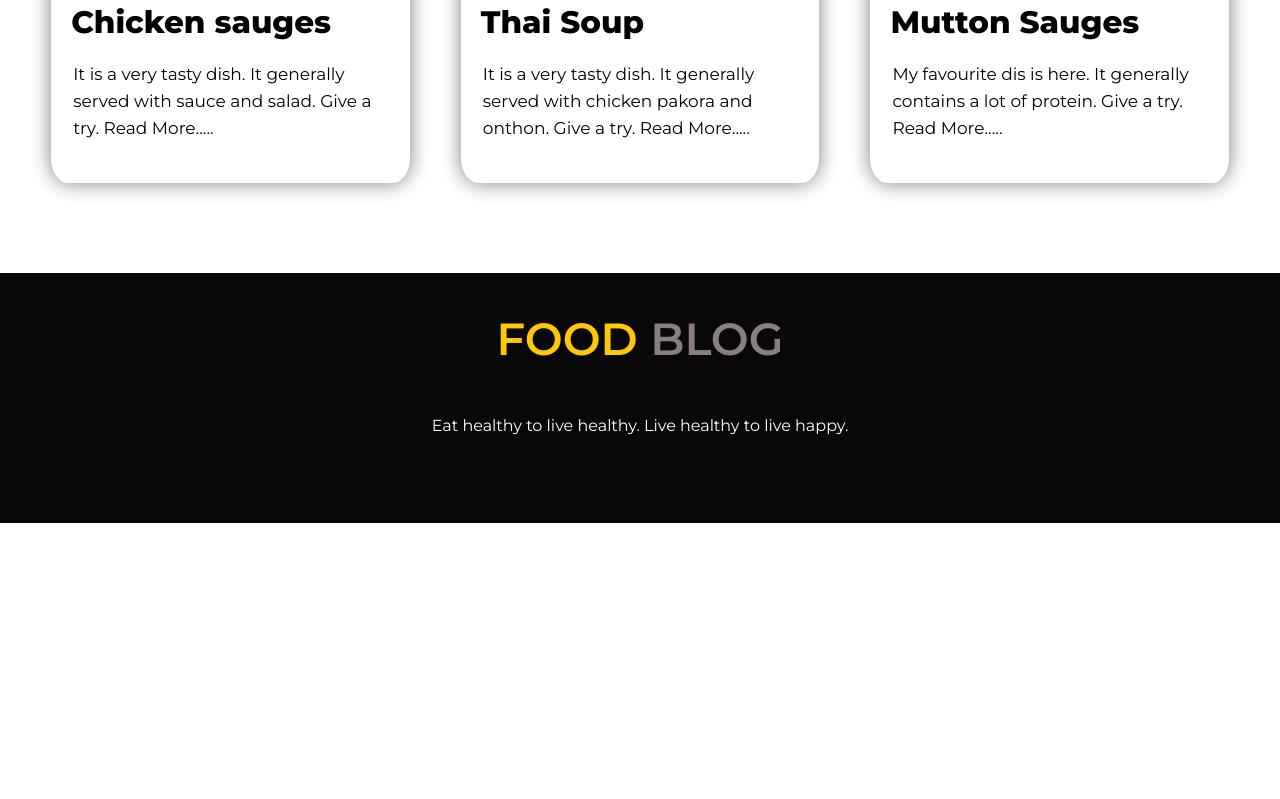
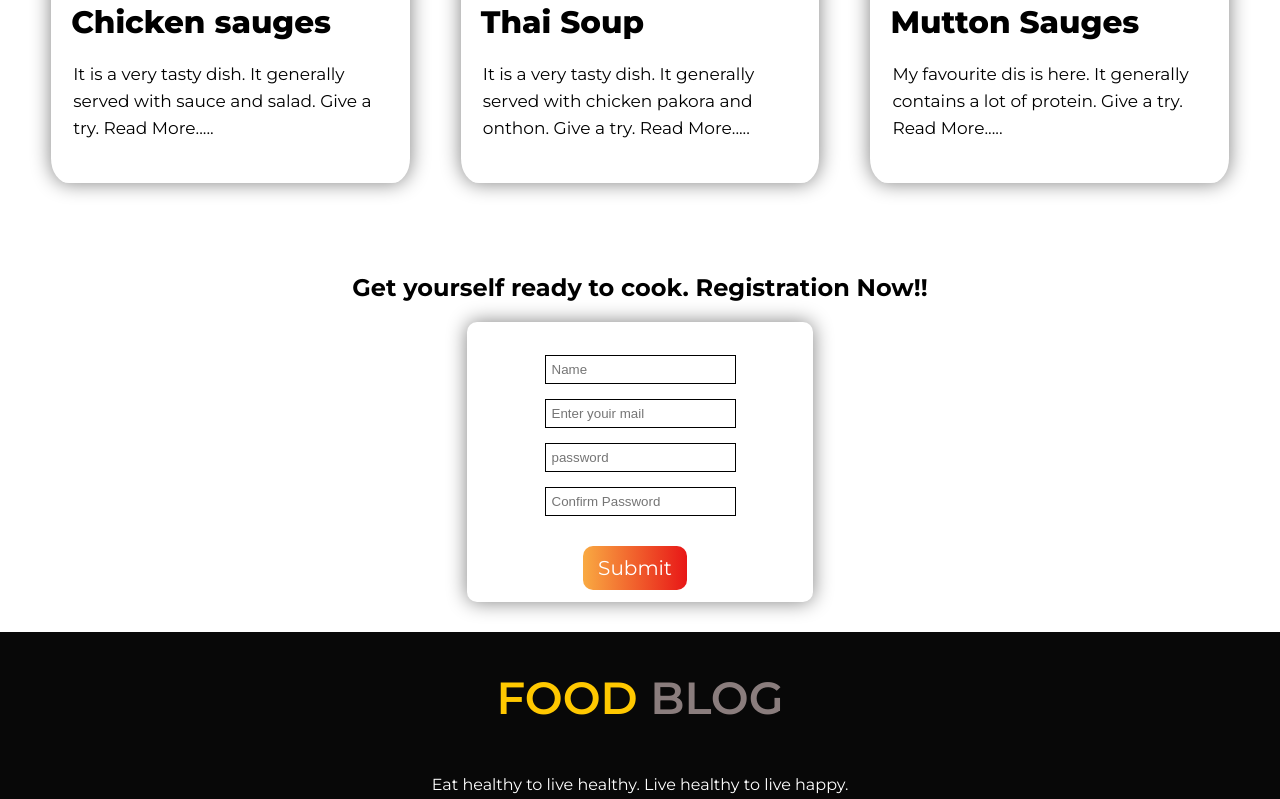
Before and after one commit to NandyAkash/Food_blog, a plain HTML site: page index.html in a window 1280 px wide. Shown: the part 1982-2781 px from the top of the page. Before the commit the page ends 2505 px from the top, so only its background shows below. Drawn offline with Linux system fonts and the light colour scheme.

Commit message:
final-add

```diff
--- a/index.html
+++ b/index.html
@@ -54,6 +54,17 @@
             </div>
         </div>
     </section>
+    <section class="form-sec">
+        <h1>Get yourself ready to cook. Registration Now!!</h1>
+        <div class="form">
+            <input class="text-one" type="text" placeholder="Name"><br>
+            <input type="email" placeholder="Enter youir mail"><br>
+            <input type="password" placeholder="password"><br>
+            <input class="text-last" type="password" placeholder="Confirm Password"><br>
+            <a class="button-sub" href="#">Submit</a>
+        </div>
+
+    </section>
     <footer>
         <h1><span class="color">FOOD</span> BLOG</h1>
         <p>Eat healthy to live healthy. Live healthy to live happy.</p>
--- a/style.css
+++ b/style.css
@@ -76,6 +76,7 @@ section {
   margin-bottom: 70px;
   margin-left: 5%;
   font-size: 22px;
+  margin-right: 26%;
 }
 .recipies {
   display: block;
@@ -147,3 +148,43 @@ footer p {
   text-align: center;
   padding-top: 20px;
 }
+.form-sec {
+  display: block;
+}
+.form {
+  text-align: center;
+  border-radius: 10px;
+  box-shadow: 0 0 20px grey;
+  width: 27%;
+  margin: 0 auto;
+  margin-bottom: 30px;
+  height: 280px;
+}
+.button-sub {
+  font-size: 20px;
+  background-image: linear-gradient(
+    to left,
+    rgb(232 23 23),
+    rgb(247 140 0 / 74%)
+  );
+  padding: 10px 15px;
+  border-radius: 10px;
+  color: white;
+  text-decoration: none;
+  margin: 10px 10px 10px 0;
+}
+input {
+  margin: 5px 20px 10px 20px;
+  padding: 6px;
+  border: 1px solid black;
+}
+.form-sec h1 {
+  text-align: center;
+  margin-bottom: 20px;
+}
+.text-one {
+  margin-top: 33px;
+}
+.text-last {
+  margin-bottom: 40px;
+}
```
